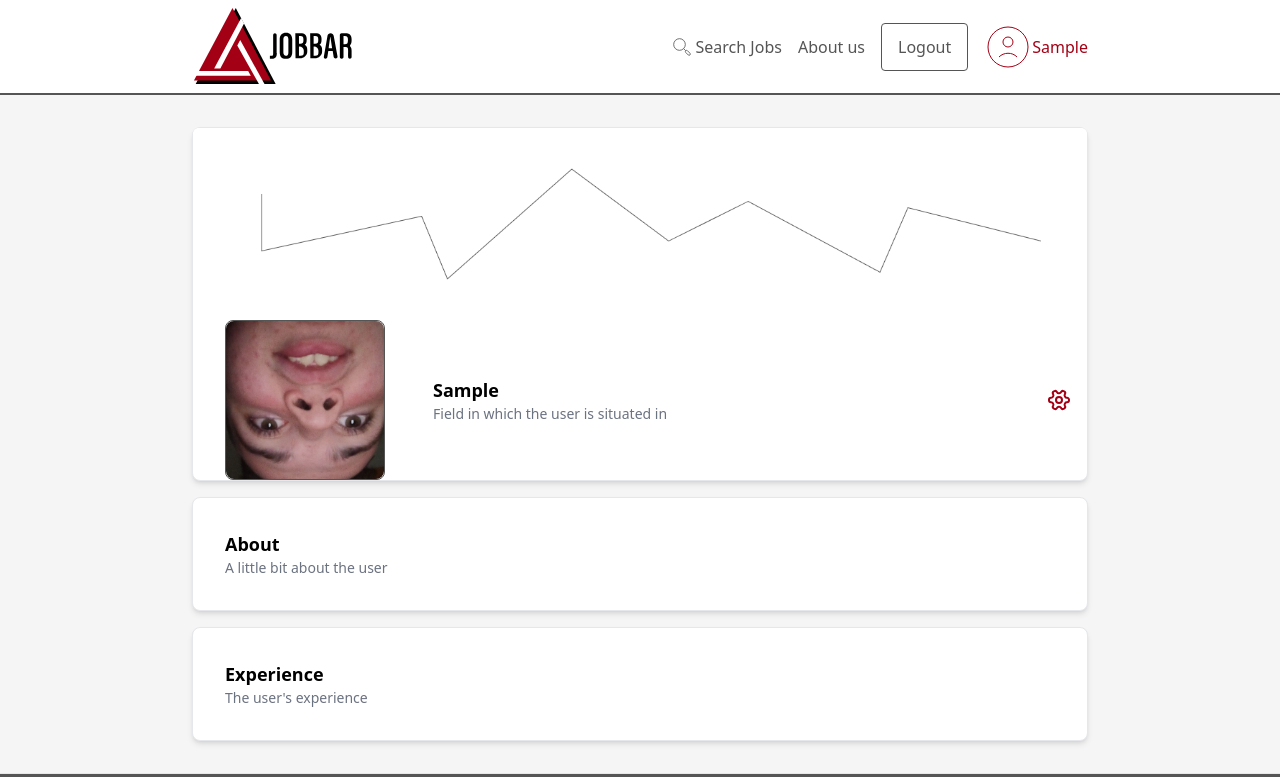
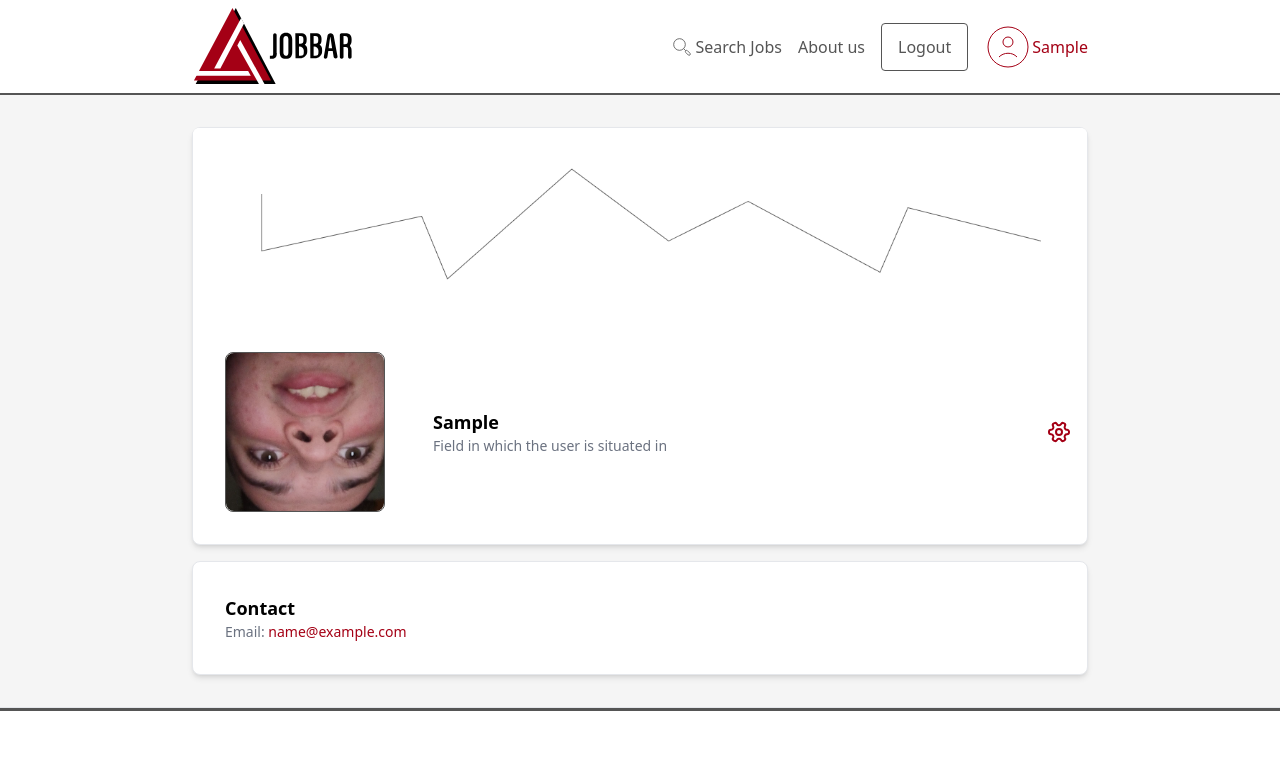
Before and after one commit to Narw0x/Jobbar, a React (Create React App) app in the folder frontend/: page /profile/1 in a window 1280 px wide. Shown: the top 779 px of the page. Built offline with nearby package versions, Linux system fonts and the light colour scheme; sample sign-in values are in the browser's storage.

Commit message:
basic dynamic profile page

```diff
--- a/frontend/src/pages/Profile.jsx
+++ b/frontend/src/pages/Profile.jsx
@@ -11,7 +11,7 @@ export default function ProfilePage() {
                     <img className="w-full max-h-[250px]" src="/default_bg.png" alt="" />
                 </div>
                 <div className="flex items-center">
-                    <div className="w-40 h-40 rounded-lg border border-custom_gray mx-8">
+                    <div className="w-40 h-40 rounded-lg border border-custom_gray m-8">
                         <img className="object-cover rounded-lg" src="/fabko.jpg" alt="" />
                     </div>
                     <div className="ml-4 flex-1">
@@ -36,18 +36,32 @@ export default function ProfilePage() {
 
             </div>
             <div>
-                <div className="max-w-[1440px] w-[70%] mx-auto  border rounded-lg shadow-md bg-white mt-4 p-8">
+                {authState.user.about && <div className="max-w-[1440px] w-[70%] mx-auto  border rounded-lg shadow-md bg-white mt-4 p-8">
                     <h2 className="text-lg font-semibold">About</h2>
                     <p className="text-sm text-gray-500">
-                        A little bit about the user
+                        {authState.user.about}
                     </p>
-                </div>
-                <div className="max-w-[1440px] w-[70%] mx-auto  border rounded-lg shadow-md bg-white mt-4 p-8">
+                </div>}
+                {authState.user.experience && <div className="max-w-[1440px] w-[70%] mx-auto  border rounded-lg shadow-md bg-white mt-4 p-8">
                     <h2 className="text-lg font-semibold">Experience</h2>
                     <p className="text-sm text-gray-500">
-                        The user's experience
+                    {Array.isArray(authState.user.experience) && authState.user.experience.length === 0 && "No experience"}
                     </p>
-                </div>
+                </div>}
+                {authState.user.education && <div className="max-w-[1440px] w-[70%] mx-auto  border rounded-lg shadow-md bg-white mt-4 p-8">
+                    <h2 className="text-lg font-semibold">Education</h2>
+                    <p className="text-sm text-gray-500">
+                    {Array.isArray(authState.user.education) && authState.user.education.length === 0 && "No education"}
+                    </p>
+                </div>}
+                {(authState.user.phoneNumber || authState.user.email)&& <div className="max-w-[1440px] w-[70%] mx-auto  border rounded-lg shadow-md bg-white mt-4 p-8">
+                    <h2 className="text-lg font-semibold">Contact</h2>
+                    <p className="text-sm text-gray-500">
+                        {authState.user.phoneNumber && <p>Phone number: <span className="text-custom_red">{authState.user.phoneNumber}</span></p>}
+                        {authState.user.email && <p>Email: <span className="text-custom_red">{authState.user.email}</span></p>}
+                    </p>
+                </div>}
+
             </div>
         </section>
     )
--- /dev/null
+++ b/frontend/src/store/AuthContext.jsx
@@ -0,0 +1,48 @@
+// AuthContext.js
+import React, { createContext, useState, useContext } from 'react';
+
+// Create context
+const AuthContext = createContext();
+
+// Provider component
+export function AuthProvider({ children }) {
+    const [authState, setAuthState] = useState({
+        token: localStorage.getItem('token'),
+        userId: localStorage.getItem('id'),
+        expiration: localStorage.getItem('expiration'),
+        type: localStorage.getItem('type'),
+        user: localStorage.getItem('user')
+    });
+
+    const login = (token, userId, type, user) => {
+        const expiration = new Date();
+        expiration.setHours(expiration.getHours() + 3);
+        localStorage.setItem('token', token);
+        localStorage.setItem('id', userId);
+        localStorage.setItem('expiration', expiration.toISOString());
+        localStorage.setItem('type', type);
+        localStorage.setItem('user', JSON.stringify(user));
+
+        setAuthState({ token, userId, expiration, type, user });
+    };
+
+    const logout = () => {
+        localStorage.removeItem('token');
+        localStorage.removeItem('id');
+        localStorage.removeItem('expiration');
+        localStorage.removeItem('type');
+        localStorage.removeItem('user');
+        setAuthState({ token: null, userId: null, expiration: null, type: null, user: null });
+    };
+
+    return (
+        <AuthContext.Provider value={{ authState, login, logout }}>
+            {children}
+        </AuthContext.Provider>
+    );
+}
+
+// Custom hook to use auth context
+export const useAuth = () => {
+    return useContext(AuthContext);
+};
```
